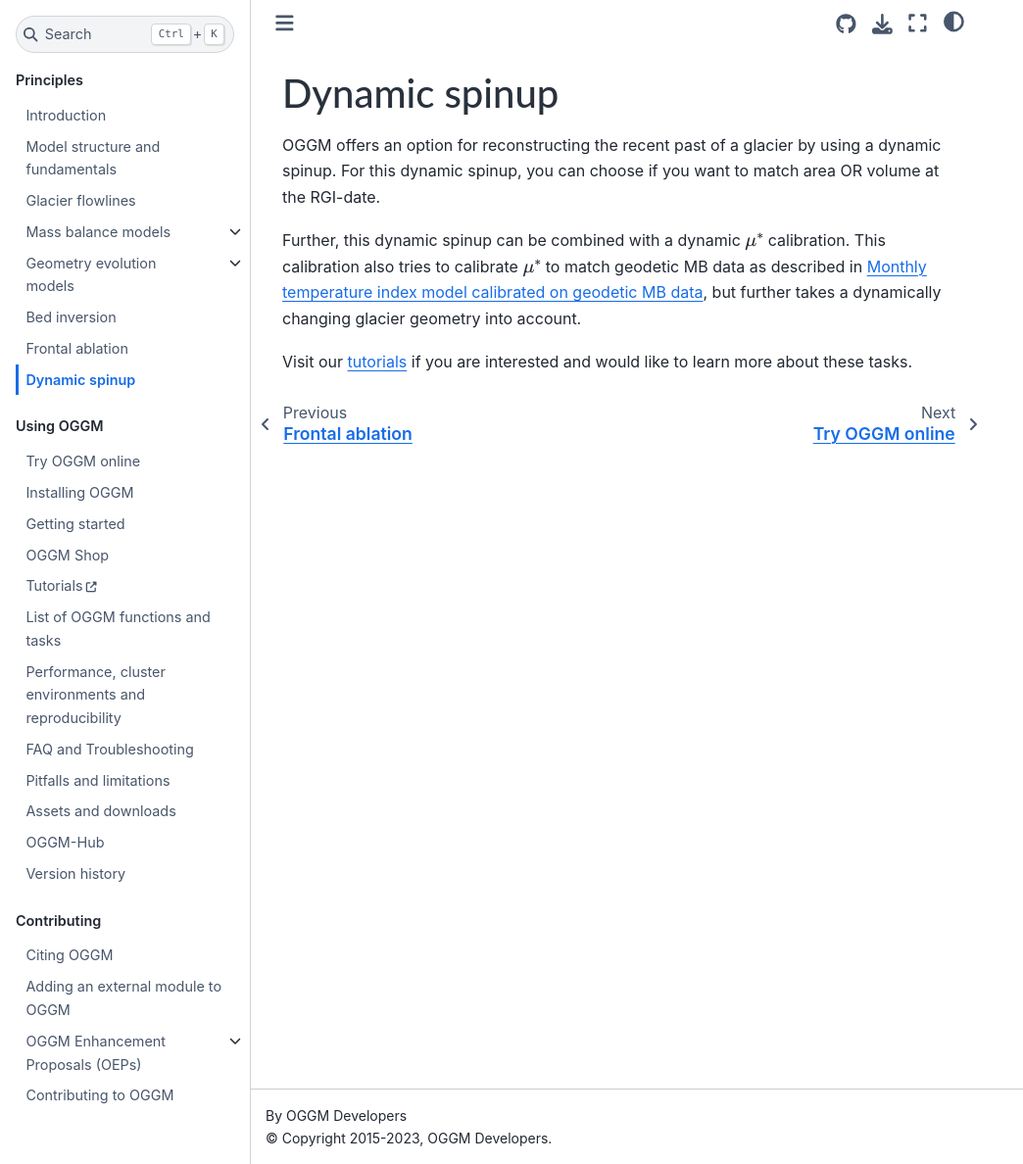
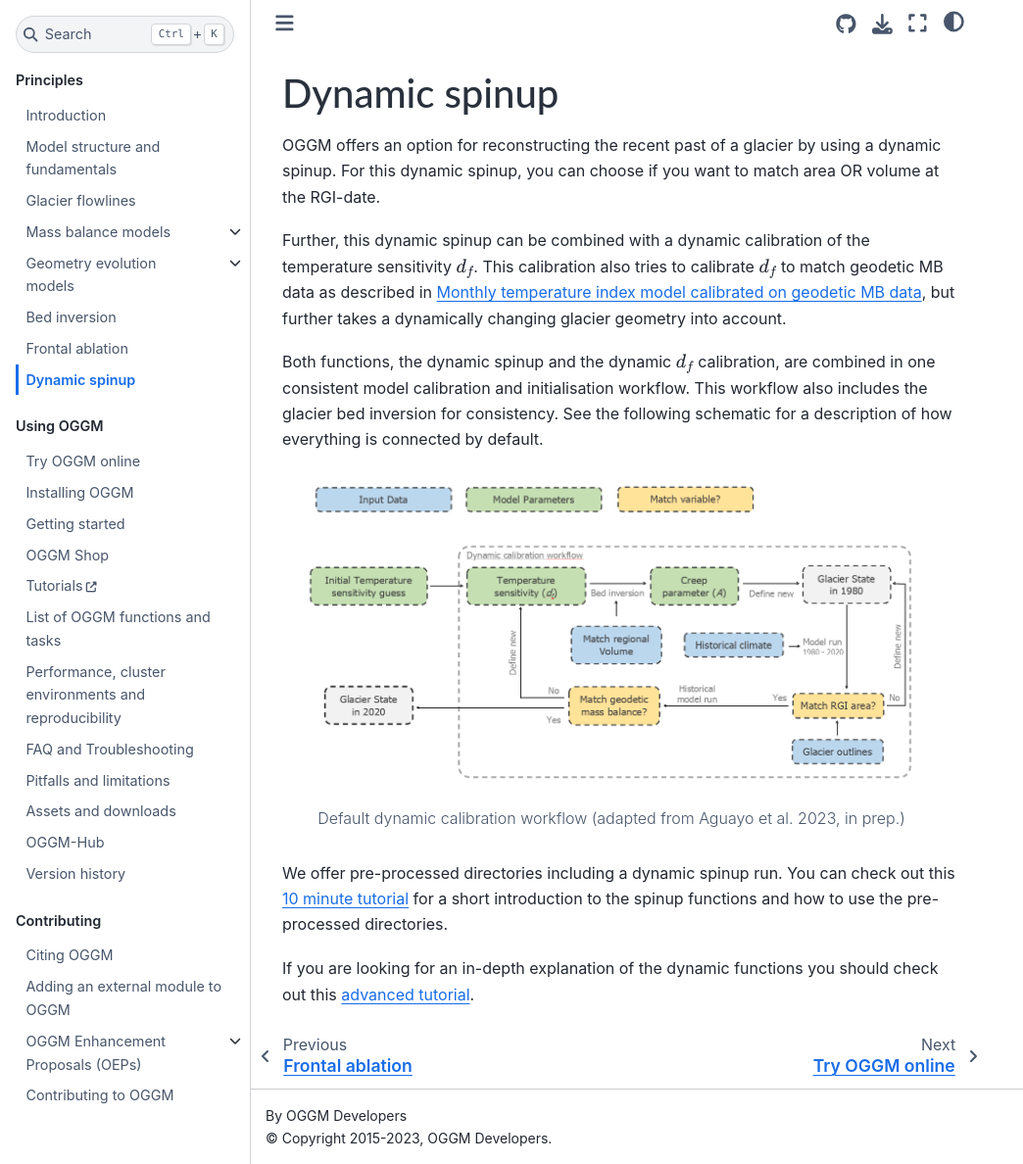
Before and after one commit to OGGM/oggm, a Sphinx documentation site: the page built from docs/dynamic-spinup.rst, in a window 1280 px wide and 1188 px high. Shown: the whole window at 98% size, without its empty margins (0-1044 px from the left). Built offline with Sphinx 7.4.7 and the Sphinx Book theme 1.1.4, drawn with Linux system fonts in a browser that asks for light colours; the version number could not be read and is left out.

Commit message:
adapted dynamic spinup doc

```diff
--- a/docs/dynamic-spinup.rst
+++ b/docs/dynamic-spinup.rst
@@ -8,10 +8,27 @@ a dynamic spinup. For this dynamic spinup, you can choose if you want to match
 area OR volume at the RGI-date.
 
 Further, this dynamic spinup can be combined
-with a dynamic :math:`\mu ^{*}` calibration. This calibration also tries to
-calibrate :math:`\mu ^{*}` to match geodetic MB data as described in
+with a dynamic calibration of the temperature sensitivity :math:`d_f`. This calibration also tries to
+calibrate :math:`d_f` to match geodetic MB data as described in
 :doc:`mass-balance-monthly`, but further takes a dynamically changing glacier
 geometry into account.
 
-Visit our `tutorials <https://oggm.org/tutorials>`_
-if you are interested and would like to learn more about these tasks.
+Both functions, the dynamic spinup and the dynamic :math:`d_f` calibration,
+are combined in one consistent model calibration and initialisation workflow.
+This workflow also includes the glacier bed inversion for consistency. See the
+following schematic for a description of how everything is connected by default.
+
+.. figure:: _static/dynamic_calibration_flowchart.png
+   :width: 100%
+   :align: left
+
+   Default dynamic calibration workflow (adapted from Aguayo et al. 2023, in prep.)
+
+We offer pre-processed directories including a dynamic spinup run. You can
+check out this `10 minute tutorial <https://oggm.org/tutorials/stable/notebooks/10minutes/dynamical_spinup.html>`_
+for a short introduction to the spinup functions and how to use the
+pre-processed directories.
+
+If you are looking for an in-depth explanation of the dynamic functions you
+should check out this
+`advanced tutorial <https://oggm.org/tutorials/stable/notebooks/advanced/dynamical_spinup.html>`_.
```
Also changed, not shown: docs/_static/dynamic_calibration_flowchart.png (added).
